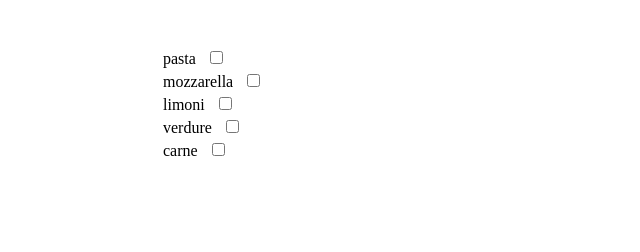
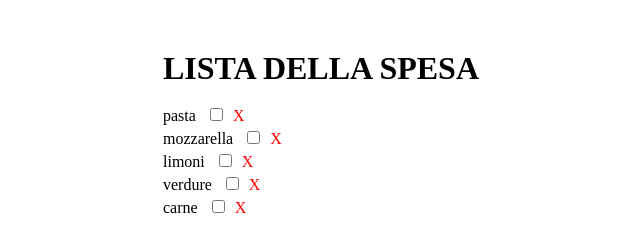
Before and after one commit to PinoGabriel/vue-todolist, a plain HTML site: page index.html in a window 1280 px wide. Shown: the whole page, without its empty margins (27-667 px from the left). Drawn offline with nearby package versions, Linux system fonts and the light colour scheme.

Commit message:
feat: added X to delate

```diff
--- a/css/style.css
+++ b/css/style.css
@@ -2,6 +2,10 @@
     box-sizing: border-box;
     padding: 0;
     margin: 0;
+}
+
+h1 {
+    margin-bottom: 20px;
 }
 
 
@@ -23,3 +27,9 @@ input {
 .lineText {
     text-decoration: line-through;
 }
+
+.red {
+    color: red;
+    margin-left: 10px;
+    cursor: pointer;
+}
--- a/index.html
+++ b/index.html
@@ -14,9 +14,11 @@
 
     <div id="app">
         <ul class="container">
+            <h1>LISTA DELLA SPESA</h1>
             <li v-for="(to, i) in toDo" :key="i" :class="[to.done ? `lineText` : '']">
                 {{ to.testo }}
                 <input type="checkbox" v-model="to.done" @click="checkClick(i)">
+                <span @click="removeClick(i)" class="red">X</span>
               </li>
         </ul>
 
--- a/js/main.js
+++ b/js/main.js
@@ -23,5 +23,8 @@ createApp({
         checkClick(i) {
             this.toDo[i].done = !this.toDo[i].done
         },
+        removeClick(i) {
+            this.toDo.splice(i, 1)
+        }
     }
 }).mount('#app')
```
